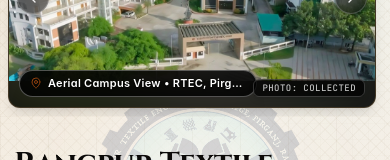
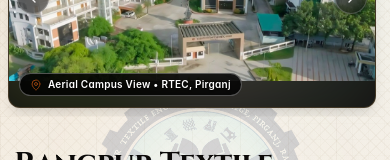
Before and after one commit to arnab761-blip/RTEC-Alumni, a React (Vite) app: page / in a window 390 px wide. Shown: the part 224-384 px from the top of the page. Built offline with nearby package versions, Linux system fonts and the light colour scheme; no server answers.

Commit message:
fix: allow full multi-line title wrap without truncation on mobile and position Photo: Collected at top-right on mobile

```diff
--- a/src/components/HeroSlider.jsx
+++ b/src/components/HeroSlider.jsx
@@ -205,11 +205,11 @@ export default function HeroSlider() {
         })}
 
         {/* Clean, crystal-clear Landmark Caption in the bottom-left corner */}
-        <div className="absolute bottom-2.5 left-2.5 sm:bottom-4.5 sm:left-5 z-30 pointer-events-none max-w-[calc(100%-8rem)]">
-          <div className="inline-flex items-center gap-1.5 sm:gap-2 px-2.5 py-1 sm:px-3.5 sm:py-1.5 rounded-full bg-black/85 backdrop-blur-md border border-white/30 text-white shadow-2xl max-w-full">
-            <MapPin className="w-3 h-3 sm:w-3.5 sm:h-3.5 text-amber-400 shrink-0" style={{ color: '#FBBF24' }} />
+        <div className="absolute bottom-2.5 left-2.5 sm:bottom-4.5 sm:left-5 z-30 pointer-events-none max-w-[calc(100%-1.25rem)] sm:max-w-[calc(100%-10rem)]">
+          <div className="inline-flex items-center gap-1.5 sm:gap-2 px-2.5 py-1 sm:px-3.5 sm:py-1.5 rounded-xl sm:rounded-full bg-black/85 backdrop-blur-md border border-white/30 text-white shadow-2xl max-w-full">
+            <MapPin className="w-3 h-3 sm:w-3.5 sm:h-3.5 text-amber-400 shrink-0 self-center" style={{ color: '#FBBF24' }} />
             <span
-              className="hero-slider-caption-text font-semibold text-[11px] sm:text-sm tracking-wide truncate drop-shadow"
+              className="hero-slider-caption-text font-semibold text-[10px] xs:text-[11px] sm:text-sm tracking-wide leading-tight drop-shadow whitespace-normal"
               style={{ color: '#FFFFFF' }}
             >
               {lang === 'bn' ? currentSlide.titleBn : currentSlide.titleEn}
@@ -217,8 +217,8 @@ export default function HeroSlider() {
           </div>
         </div>
 
-        {/* Small Discreet Copyright Attribution Badge in bottom-right corner */}
-        <div className="absolute bottom-2.5 right-2.5 sm:bottom-4.5 sm:right-5 z-30 pointer-events-none">
+        {/* Small Discreet Copyright Attribution Badge (top-right on mobile so long captions never get cut off; bottom-right on desktop) */}
+        <div className="absolute top-2.5 right-2.5 sm:top-auto sm:bottom-4.5 sm:right-5 z-30 pointer-events-none">
           <span className="px-2 py-0.5 sm:px-2.5 sm:py-1 rounded-md bg-black/75 backdrop-blur-md border border-white/20 text-white/75 text-[9px] sm:text-[10px] font-mono uppercase tracking-wider font-medium shadow-md">
             Photo: Collected
           </span>
```
